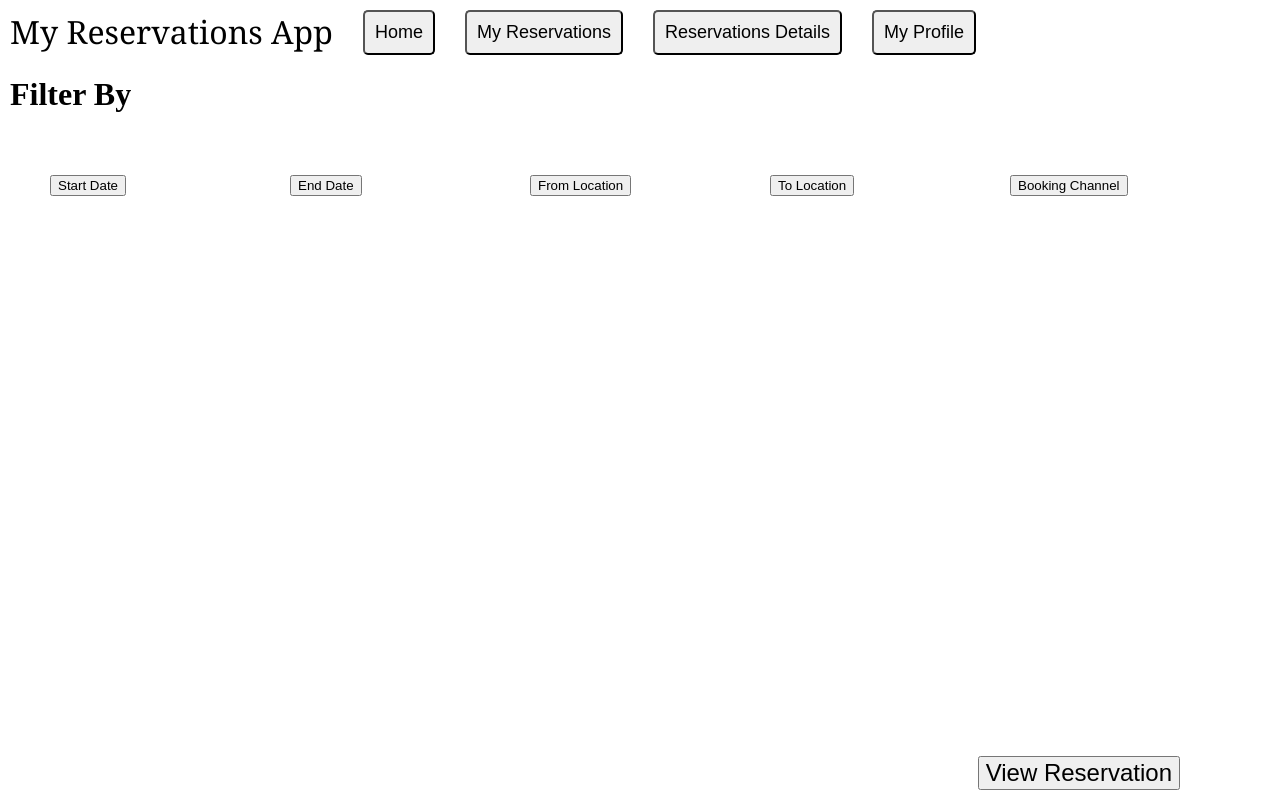
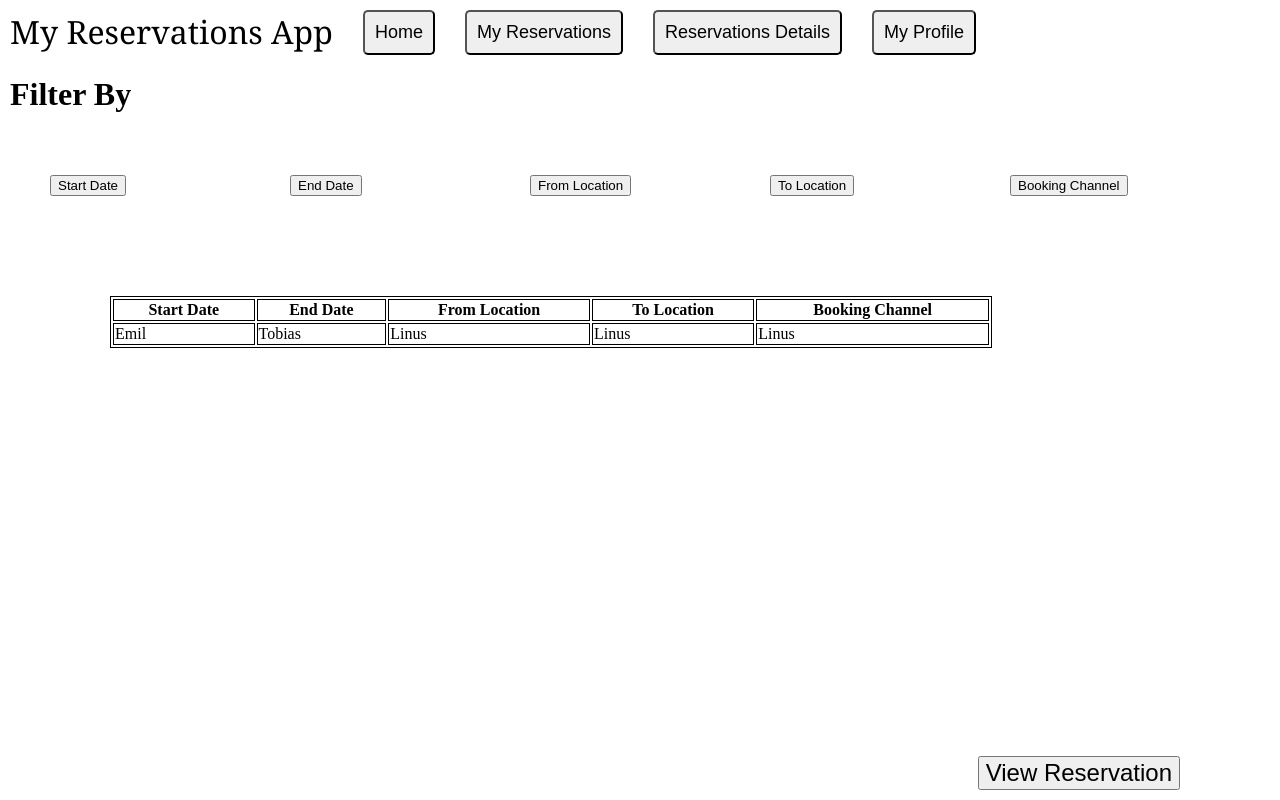
Before and after one commit to Jai2305/sixt_assignment, a React (Create React App) app: page /myr in a window 1280 px wide. Built offline with nearby package versions, Linux system fonts and the light colour scheme.

Commit message:
Update MyReservations.js

```diff
--- a/src/MyReservations.js
+++ b/src/MyReservations.js
@@ -37,6 +37,22 @@ const MyReservations = ()=>{
             <Filter criteria='To Location'/>
             <Filter criteria='Booking Channel'/>
             </div>
+            <table id="reservation-table">
+                <tr>
+                    <th>Start Date</th>
+                    <th>End Date</th>
+                    <th>From Location</th>
+                    <th>To Location</th>
+                    <th>Booking Channel</th>
+                </tr>
+                <tr>
+                    <td>Emil</td>
+                    <td>Tobias</td>
+                    <td>Linus</td>
+                    <td>Linus</td>
+                    <td>Linus</td>
+                </tr>
+            </table>
         </div>
     )
 }
```
